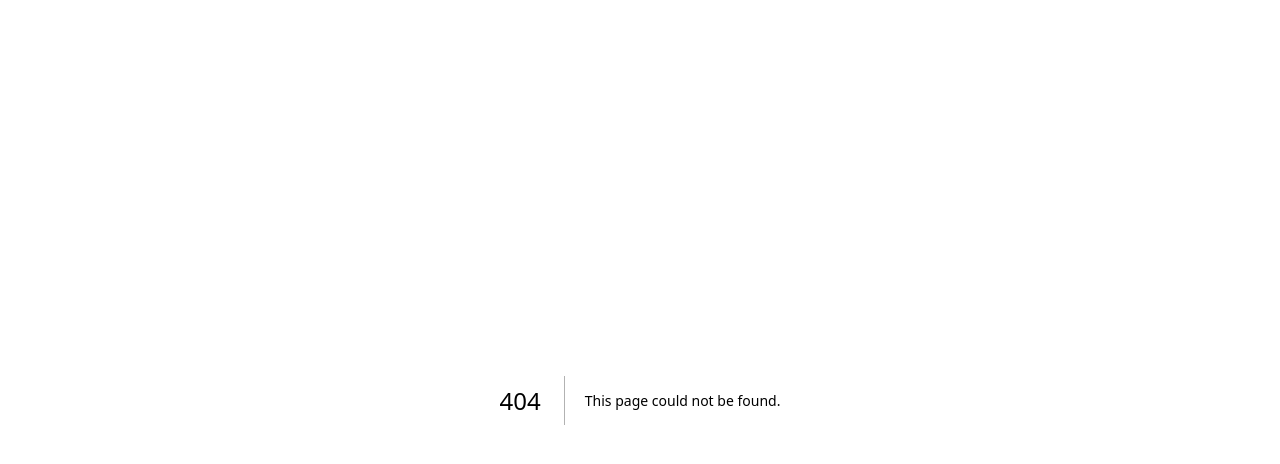
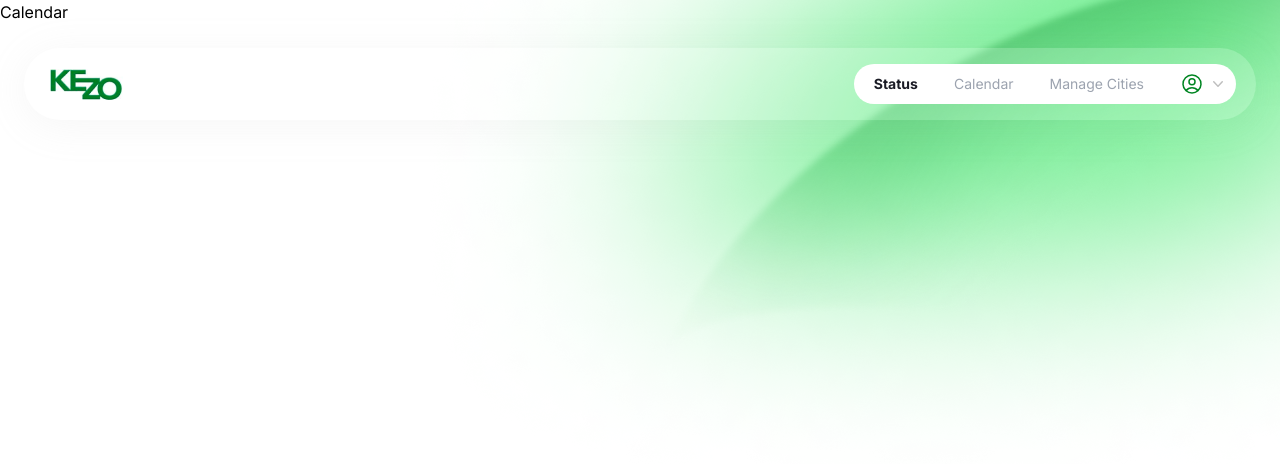
Before and after one commit to ZakariyaEnacton/kezo-web, a Next.js app: page /calendar in a window 1280 px wide. Before the commit this address had no page. Shown: the top 464 px of the page. Built offline with nearby package versions, Linux system fonts and the light colour scheme.

Commit message:
Feat: finally header done

```diff
--- /dev/null
+++ b/src/app/calendar/page.tsx
@@ -0,0 +1,5 @@
+const Calendar = () => {
+  return <div>Calendar</div>;
+};
+
+export default Calendar;
--- a/src/app/layout.tsx
+++ b/src/app/layout.tsx
@@ -1,6 +1,8 @@
 import type { Metadata } from "next";
 import { Inter } from "next/font/google";
 import "./globals.css";
+import BackImage from "@/components/BackImage";
+import Header from "@/components/Header";
 
 const inter = Inter({ subsets: ["latin"] });
 
@@ -17,6 +19,8 @@ export default function RootLayout({
   return (
     <html lang="en">
       <body className={inter.className}>{children}</body>
+      <BackImage />
+      <Header />
     </html>
   );
 }
--- /dev/null
+++ b/src/app/manage-cities/page.tsx
@@ -0,0 +1,5 @@
+const Managecities = () => {
+  return <div>Managecities</div>;
+};
+
+export default Managecities;
--- a/src/app/page.tsx
+++ b/src/app/page.tsx
@@ -1,14 +1,3 @@
-import Header from "@/components/Header";
-import Image from "next/image";
-
 export default function Home() {
-  return (
-    <main>
-      <img src="/Image/blur.png" className="absolute top-0 right-0" />
-
-      <div className="items-center justify-center flex">
-        <Header />
-      </div>
-    </main>
-  );
+  return <main></main>;
 }
--- a/src/app/status/page.tsx
+++ /dev/null
@@ -1,5 +0,0 @@
-function page() {
-  return <div>status page</div>;
-}
-
-export default page;
--- /dev/null
+++ b/src/components/BackImage.tsx
@@ -0,0 +1,7 @@
+const BackImage = () => {
+  return (
+    <img src="/Image/blur.png" className="absolute top-0 right-0 z-[-1]" />
+  );
+};
+
+export default BackImage;
--- a/src/components/Header.tsx
+++ b/src/components/Header.tsx
@@ -1,14 +1,16 @@
 import Navbar from "./Navbar";
 
-function Header() {
+const Header = () => {
   return (
-    <header className="min-w-[1392px] m-6">
-      <div className="flex py-4 md:px-5 justify-between items-center rounded-full bg-white/70 shadow-header">
-        <img src="/Image/logo.png" alt="Logo" />
-        <Navbar />
+    <header>
+      <div className="max-w-[1392px] container">
+        <div className="flex m-6 py-4 md:px-5 justify-between items-center rounded-full bg-white/20 shadow-header">
+          <img src="/Image/logo.png" alt="Logo" />
+          <Navbar />
+        </div>
       </div>
     </header>
   );
-}
+};
 
 export default Header;
--- a/src/components/Navbar.tsx
+++ b/src/components/Navbar.tsx
@@ -1,15 +1,25 @@
+import { ChevronDownIcon } from "@heroicons/react/20/solid";
 import Navitem from "./Navitem";
+import { UserCircleIcon } from "@heroicons/react/24/outline";
 
-function Navbar() {
+const Navbar = () => {
   return (
-    <div className="flex pt-2 pr-2 pl-5 pb-2 gap-1 items-start rounded-full">
-      <div className="flex gap-9 justify-center items-center">
+    <div className="flex pt-2 pr-2 pl-5 pb-2 gap-1 items-center rounded-full z-10 bg-white ">
+      <div className="flex gap-9 justify-center items-center mr-8">
         <Navitem name="Status" active={true} />
         <Navitem name="Calendar" active={false} />
         <Navitem name="Manage Cities" active={false} />
       </div>
+      <div className="items-center flex gap-1">
+        <span>
+          <UserCircleIcon className="h-6 w-6" color="#008522" />
+        </span>
+        <span>
+          <ChevronDownIcon className="h-5 w-5 opacity-25" />
+        </span>
+      </div>
     </div>
   );
-}
+};
 
 export default Navbar;
--- a/src/components/Navitem.tsx
+++ b/src/components/Navitem.tsx
@@ -7,7 +7,15 @@ interface NavitemProps {
 }
 
 const Navitem: React.FC<NavitemProps> = ({ name, active }) => {
-  return <div className={active ? "font-bold" : ""}>{name}</div>;
+  return (
+    <div
+      className={
+        active ? "font-bold text-sm text-black" : "text-sm text-gray-400"
+      }
+    >
+      {name}
+    </div>
+  );
 };
 
 export default Navitem;
--- a/tailwind.config.ts
+++ b/tailwind.config.ts
@@ -8,17 +8,18 @@ const config: Config = {
   ],
   theme: {
     extend: {
-      boxShadowColor: {
-        'blackShadow': 'rgba(182, 182, 182, 0.12);'
-      },
-      backgroundColor: {
-        'primary': '#F8FAFB'
-      },
       colors: {
-        'blackText': '#1A1B25'
+        'primary': '#F8FAFB',
+        'black': '#1A1B25',
       },
       boxShadow: {
         'header': '0px 6px 40px 0px rgba(182, 182, 182, 0.12);'
+      },
+      container: {
+        screens: {
+          'DEFAULT': '1320px'
+        },
+        center: true
       }
     },
   },
```
Also changed, not shown: package.json (+6 -5 lines), 1 other file (tests, documents, lock files or other folders).
